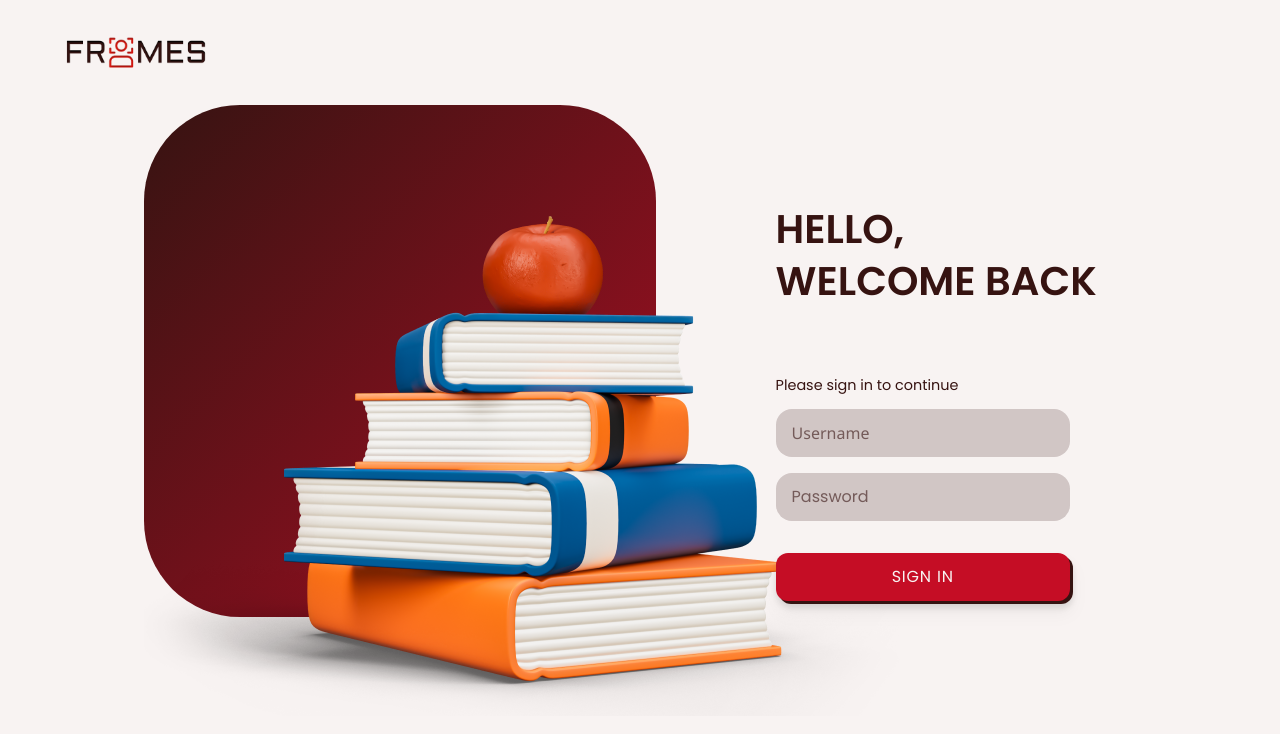
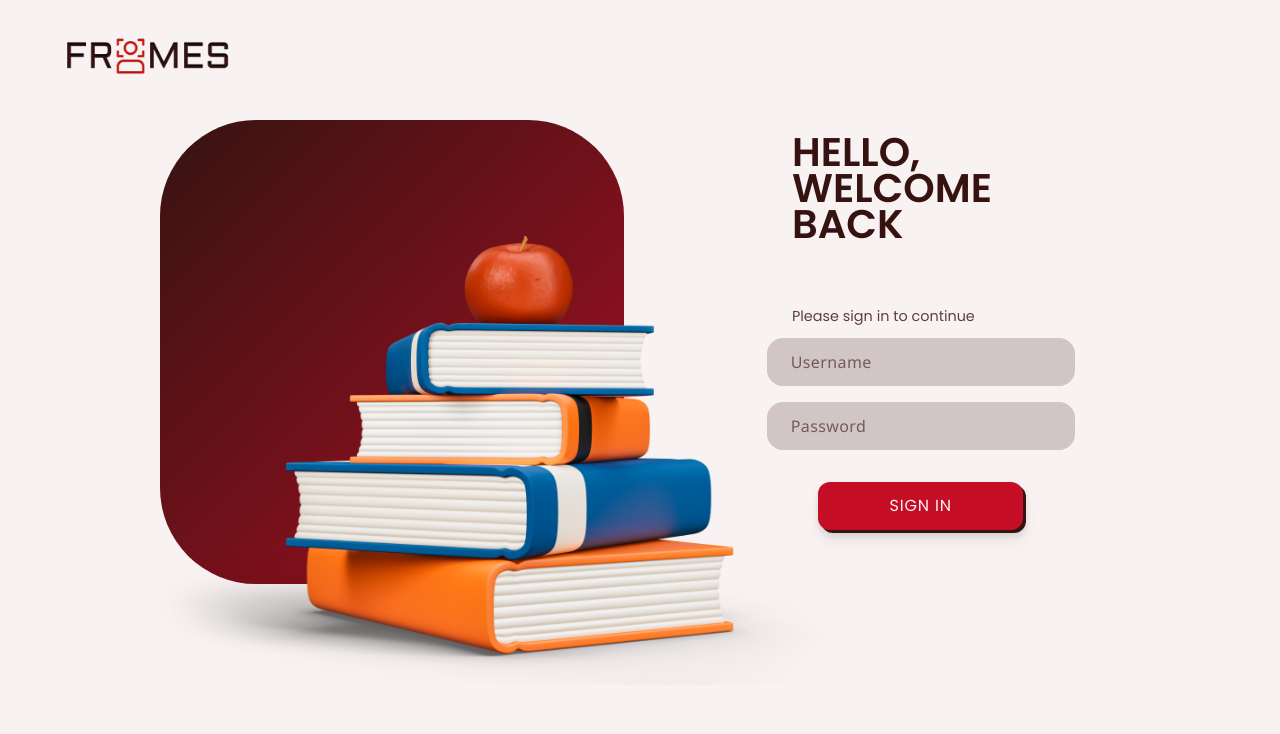
Before and after one commit to AJSahagun/FRAMES-remastered, a React (Vite) app in the folder frontend/: page /login in a window 1280 px wide. Shown: the top 734 px of the page. Built offline with nearby package versions, Linux system fonts and the light colour scheme; no server answers; a web font is replaced by a local one.

Commit message:
feat: enhance login page layout and add form validation

```diff
--- a/frontend/src/pages/login/Login.tsx
+++ b/frontend/src/pages/login/Login.tsx
@@ -8,46 +8,52 @@ import LoginForm from './form';
 
 export default function LoginPage() {
 
+
 	return(
-		<div className="flex flex-row ">
-			{/* left */}
-			<div className="w-7/12  border-green-700 max-h-dvh">
-				{/* logo */}
-				<div className="w-1/5 mt-8 ml-16">
-					<img src="logos\FRAMES_title-logo.png" alt="FRAMES logo"/>
+		<div className="flex flex-col h-dvh">
+			{/* logo */}
+			<div className="w-full items-center lg:items-baseline justify-center lg:justify-normal xl:w-4/12 mt-8 xl:ml-16">
+				<img src="logos\FRAMES_title-logo.png" alt="FRAMES logo"
+				className="w-2/5"
+				/>
+			</div>
+
+			<div className="w-full flex flex-row">
+				{/* left */}
+				<div className="w-full flex xl:w-1/2 xl:flex-row ">
+					<div className="hidden lg:flex">
+						{/* rounded rectangle */}
+						<div className="hidden xl:flex rounded-[6em] bg-gradient-to-br from-tc to-btnBg
+						xl:h-[29em] xl:w-[29em] mt-10 ml-40">
+						</div>
+						{/* image */}
+						<div className="hidden xl:flex absolute w-[43em] mt-32 ml-40">
+							<img src="\images\3d-books-nobg.png" alt="3D Books.png" />
+						</div>
+					</div>
 				</div>
 
-				<div className="flex">
-					{/* rounded rectangle */}
-					<div className="rounded-[6em] bg-gradient-to-br from-tc to-btnBg
-					lg:h-[32em] lg:w-[32em] mt-8 ml-36">
+				{/* right */}
+				<div className="w-full flex flex-col xl:w-1/2 font-poppins xl:ml-10 justify-center">
+					<div className="font-semibold flex flex-col xl:w-1/2 text-3xl xl:text-[2.5rem] text-tc mx-32">
+						<h2 className="">HELLO,</h2>
+						<h2 className="">WELCOME BACK</h2>
 					</div>
-					{/* image */}
-					<div className="absolute w-[48em] mt-28 ml-36">
-						<img src="\images\3d-books-nobg.png" alt="3D Books.png" />
+
+					<div className="xl:flex xl:mx-32">
+						<p className="text-tc opacity-80 text-sm xl:text-[0.9rem] mt-16 mb-3">Please sign in to continue</p>
+					</div>
+
+					<div className="w-10/12">
+						<LoginForm/>
 					</div>
 				</div>
 
 			</div>
 
-			{/* right */}
-			<div className="flex flex-col w-2/5  border-orange-700 h-dvh justify-center font-poppins ml-10">
-				<div className="font-semibold -space-y-2">
-					<h2 className="text-[2.5rem] text-tc">HELLO,</h2>
-					<h2 className="text-[2.5rem] text-tc">WELCOME BACK</h2>
-				</div>
-
-				<div className="relative items-start justify-start">
-					<p className="text-tc text-left text-[0.9rem] mt-16 mb-3">Please sign in to continue</p>
-				</div>
-
-				<div>
-					<LoginForm/>
-				</div>
 
 
 
-			</div>
 		</div>
 	);
 };
--- a/frontend/src/pages/login/form.tsx
+++ b/frontend/src/pages/login/form.tsx
@@ -1,46 +1,88 @@
 import { Formik, Form, Field, ErrorMessage } from 'formik';
 import * as Yup from 'yup';
+import { useLoginStore } from './useLoginStore';
+import { toast, ToastContainer } from 'react-toastify';
+import 'react-toastify/dist/ReactToastify.css';
 
 const validationSchema = Yup.object({
-	// TODO: format, min & max length
-  username: Yup.string().required('Username is required'),
-  password: Yup.string().required('Password is required'),
+  username: Yup.string().required('username is required').min(3).max(10).matches(/^[a-zA-Z0-9_]+$/, 'only letters, numbers, and underscores are allowed'),
+  password: Yup.string().required('password is required').min(8).matches(/^[a-zA-Z0-9!@#$%^&*-_+=]+$/, 'only letters, numbers, and special characters (!@#$%^&*-_+=)'),
 });
 
 export default function LoginForm() {
-	const handleSubmit = async(values: { username: string; password: string }) => {
-		console.log('Form values:', values);
-		await new Promise((resolve) => setTimeout(resolve, 2000));
-  };
+	const { username, password, setUsername, setPassword, resetLoginForm } = useLoginStore();
+
+	const handleSubmit = async (values: { username: string; password: string }) => {
+		try {
+			// Simulate API call for login
+			console.log('Login Submitted:', values);
+
+			// Example of API logic
+			const response = await fakeLoginAPI(values);
+			console.log('Login Successful:', response);
+
+			// Redirect user to '/dashboard'
+			window.location.href = '/dashboard';
+
+			// Clear the form or navigate the user
+			resetLoginForm();
+		} catch (error) {
+			console.error('Login Failed:', error);
+			toast.error('Invalid username or password');
+		}
+	};
+
+	const fakeLoginAPI = async (credentials: { username: string; password: string }) => {
+		return new Promise((resolve, reject) => {
+			setTimeout(() => {
+				if (credentials.username === 'test' && credentials.password === '12345678') {
+					resolve({ message: 'Login successful' });
+				} else {
+					reject(new Error('Invalid username or password'));
+				}
+			}, 1000);
+		});
+	};
 
 	return(
 		<>
+
 		<Formik
 		initialValues={{ username: '', password: '' }}
 		validationSchema={validationSchema}
 		onSubmit={handleSubmit}
 		>
-		{({ isSubmitting }) => (
+		{({ setFieldValue, isSubmitting }) => (
 			<Form>
-				<div className="space-y-4">
-					<div className=" font-noto_sans">
-						<Field type="text" name="username" placeholder="Username"
-						className="w-7/12 p-2 px-4 py-3 bg-tcf placeholder:text-ptcf  outline-none rounded-2xl text-md text-tc focus:ring-1 focus:ring-tc transition-all duration-200" />
+				<ToastContainer/>
+				<div className="w-full sm:w-[23rem] lg:w-full flex flex-col space-y-4 items-center">
+					<div className="font-noto_sans xl:w-3/5 flex flex-col">
+						<Field type="text" name="username" placeholder="Username" id="username"
+						onChange={(e: React.ChangeEvent<HTMLInputElement>) => {
+							setUsername(e.target.value);
+							setFieldValue('username', e.target.value); // Sync with Formik
+						}}
+						value={username}
+						className="p-2 px-6 py-3 bg-tcf placeholder:text-ptcf  outline-none rounded-xl lg:rounded-2xl text-md text-tc focus:ring-1 focus:ring-tc transition-all duration-200 tracking-wide" />
 						<ErrorMessage name="username" component="div" className="error text-primary text-sm" />
 					</div>
-					<div>
+
+					<div className="font-noto_sans xl:w-3/5 flex flex-col">
 						<Field type="password" name="password" placeholder="Password"
-						className="w-7/12 p-2 px-4 py-3 bg-tcf placeholder:text-ptcf  outline-none rounded-2xl text-md text-tc focus:ring-1 focus:ring-tc transition-all duration-200" />
+						id="password"
+						onChange={(e: React.ChangeEvent<HTMLInputElement>) => {
+							setPassword(e.target.value);
+							setFieldValue('password', e.target.value); // Sync with Formik
+						}}
+						value={password}
+						className="p-2 px-6 py-3 bg-tcf placeholder:text-ptcf  outline-none rounded-xl lg:rounded-2xl text-md text-tc focus:ring-1 focus:ring-tc transition-all duration-200 tracking-wide" />
 						<ErrorMessage name="password" component="div" className="error text-primary text-sm" />
 					</div>
 				</div>
 
-				<div className="flex mt-8 font-poppins font-semibold tracking-wider">
-					{/* // TODO: add logic to button after submission; where to pass? */}
-
+				<div className="w-full flex mt-8 font-poppins font-semibold tracking-wider items-center justify-center">
 					<button type="submit" disabled={isSubmitting}
-					className={`w-7/12 text-center bg-primary hover:bg-btnHover text-background py-3 rounded-xl font-poppins font-extralight drop-shadow-lg transition-all shadow-[3px_3px_0px_#351311] hover:shadow-none hover:translate-x-[3px] hover:translate-y-[3px]
-					${isSubmitting ? 'opacity-50 cursor-not-allowed' : ''}`}
+					className="w-3/4 lg:w-2/5 text-center bg-primary hover:bg-btnHover text-background py-3 rounded-xl font-poppins font-extralight drop-shadow-lg transition-all shadow-[3px_3px_0px_#351311] hover:shadow-none hover:translate-x-[3px] hover:translate-y-[3px]"
 					>
 						SIGN IN
 					</button>
--- /dev/null
+++ b/frontend/src/pages/login/useLoginStore.ts
@@ -0,0 +1,17 @@
+import { create } from 'zustand';
+
+interface LoginState {
+  username: string;
+  password: string;
+  setUsername: (username: string) => void;
+  setPassword: (password: string) => void;
+  resetLoginForm: () => void;
+}
+
+export const useLoginStore = create<LoginState>((set) => ({
+  username: '',
+  password: '',
+  setUsername: (username) => set({ username }),
+  setPassword: (password) => set({ password }),
+  resetLoginForm: () => set({ username: '', password: '' }),
+}));
```
